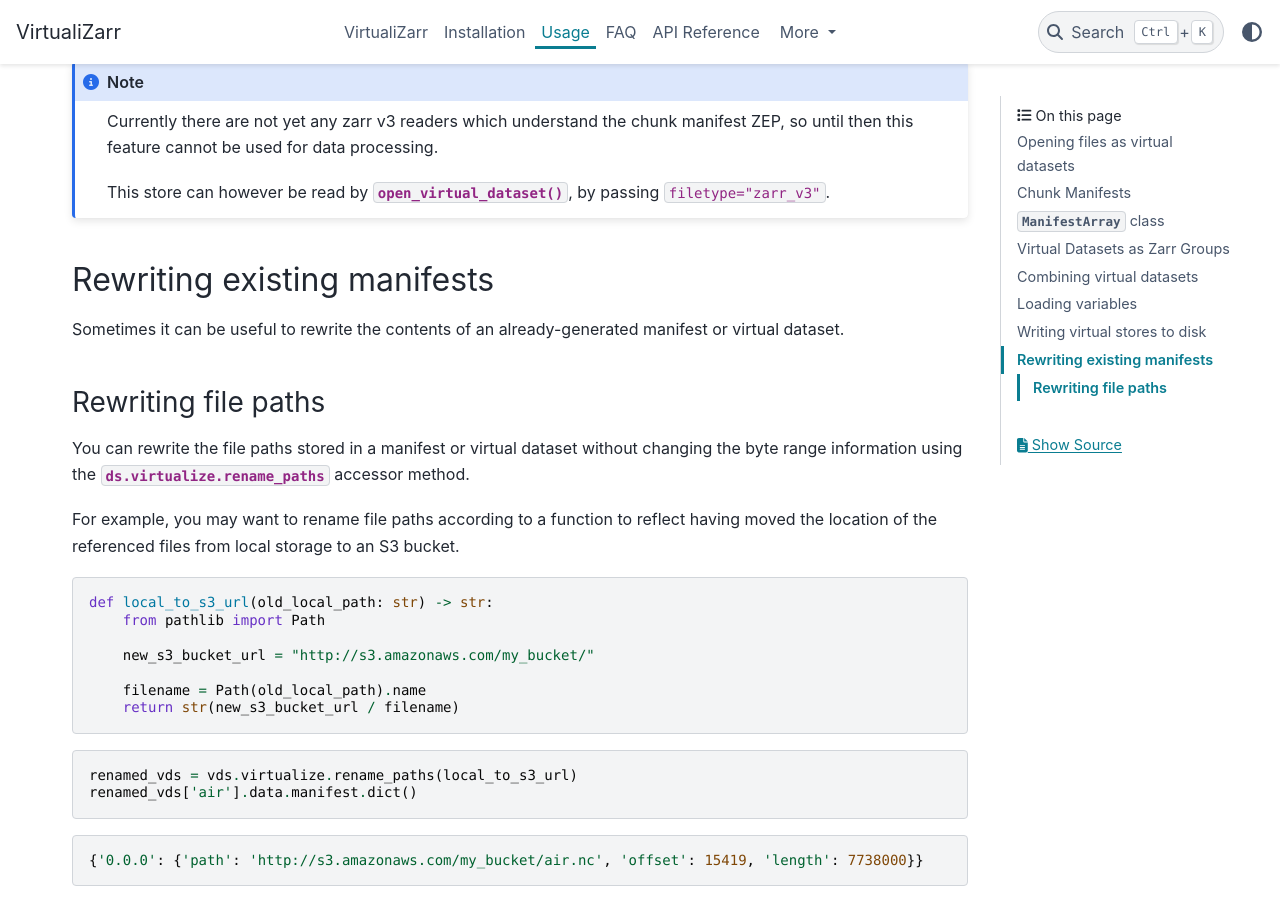
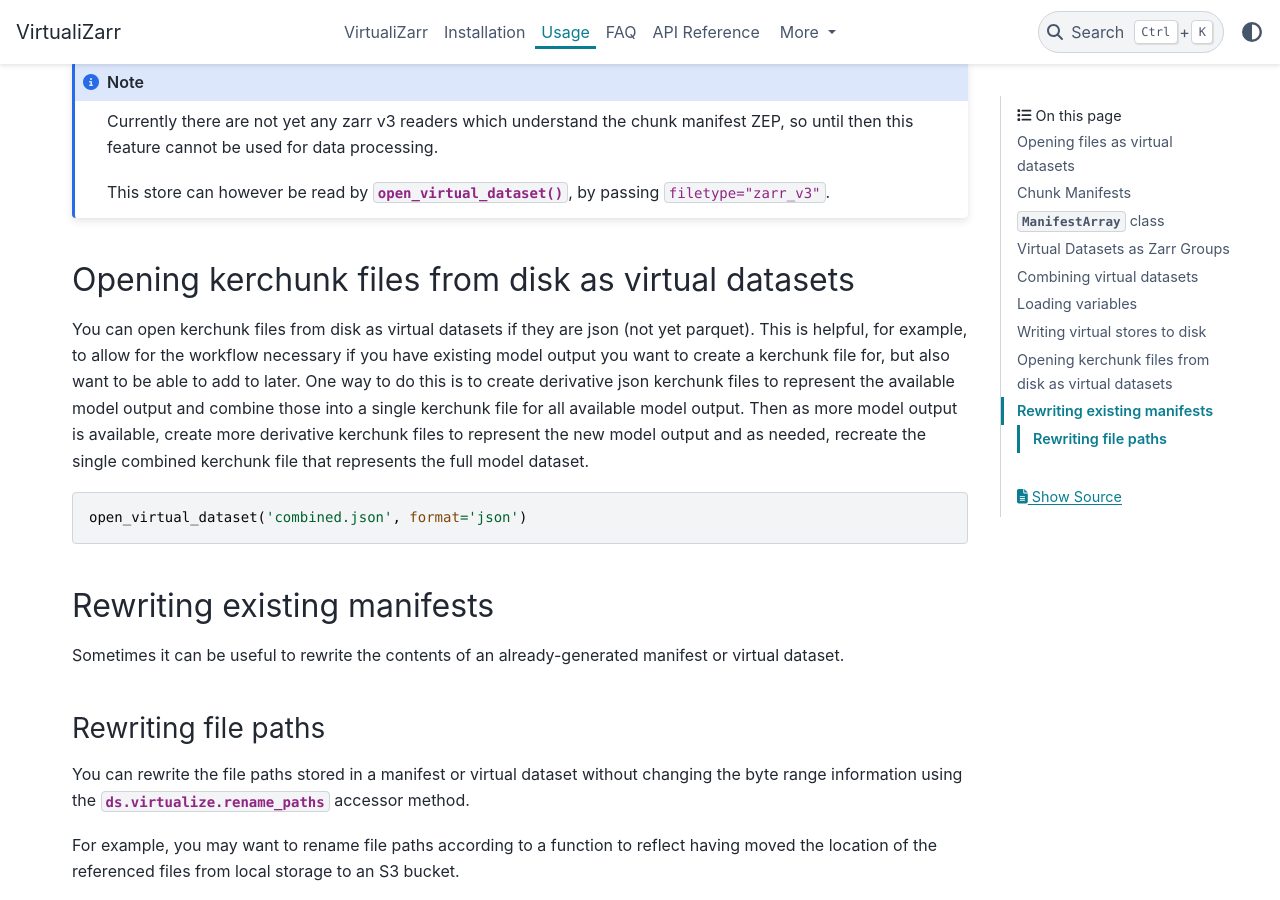
Before and after one commit to zarr-developers/VirtualiZarr, a Sphinx documentation site: the page built from docs/usage.md, in a window 1280 px wide and 900 px high, scrolled down 10939 px. Built offline with Sphinx 7.4.7 and the PyData theme 0.15.4, drawn with Linux system fonts in a browser that asks for light colours.

Commit message:
added release and docs

````diff
--- a/docs/releases.rst
+++ b/docs/releases.rst
@@ -8,6 +8,9 @@ v1.0.1 (unreleased)
 
 New Features
 ~~~~~~~~~~~~
+
+- Can open `kerchunk` reference files with ``open_virtual_dataset`` if they are json
+  (:pull:`119`, :pull:`186`) By `Raphael Hagen <https://github.com/norlandrhagen>`_, `Kristen Thyng <https://github.com/kthyng>`_.
 
 Breaking changes
 ~~~~~~~~~~~~~~~~
--- a/docs/usage.md
+++ b/docs/usage.md
@@ -419,6 +419,14 @@ Currently there are not yet any zarr v3 readers which understand the chunk manif
 This store can however be read by {py:func}`~virtualizarr.xarray.open_virtual_dataset`, by passing `filetype="zarr_v3"`.
 ```
 
+## Opening kerchunk files from disk as virtual datasets
+
+You can open kerchunk files from disk as virtual datasets if they are json (not yet parquet). This is helpful, for example, to allow for the workflow necessary if you have existing model output you want to create a kerchunk file for, but also want to be able to add to later. One way to do this is to create derivative json kerchunk files to represent the available model output and combine those into a single kerchunk file for all available model output. Then as more model output is available, create more derivative kerchunk files to represent the new model output and as needed, recreate the single combined kerchunk file that represents the full model dataset.
+
+```python
+open_virtual_dataset('combined.json', format='json')
+```
+
 ## Rewriting existing manifests
 
 Sometimes it can be useful to rewrite the contents of an already-generated manifest or virtual dataset.
````
